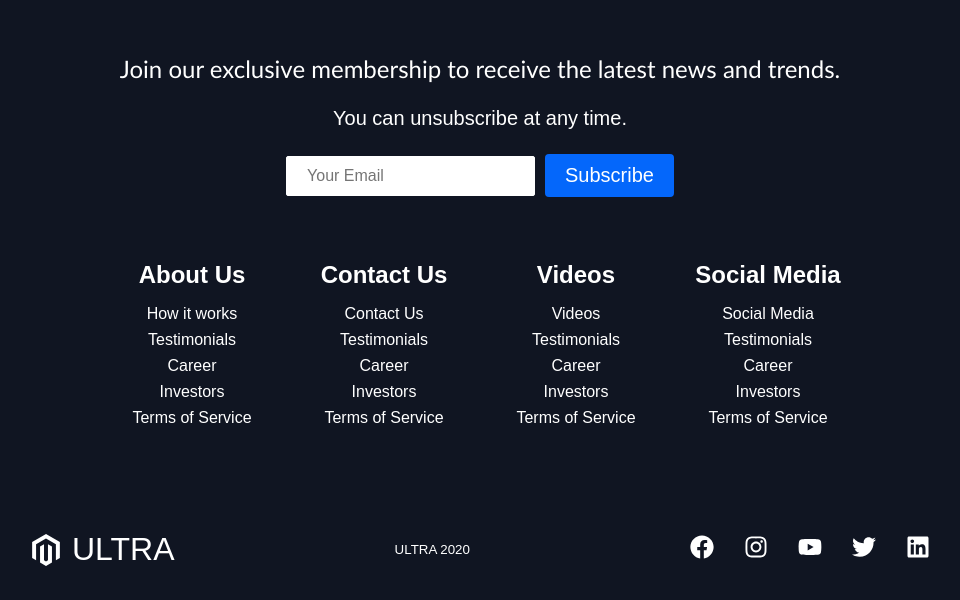
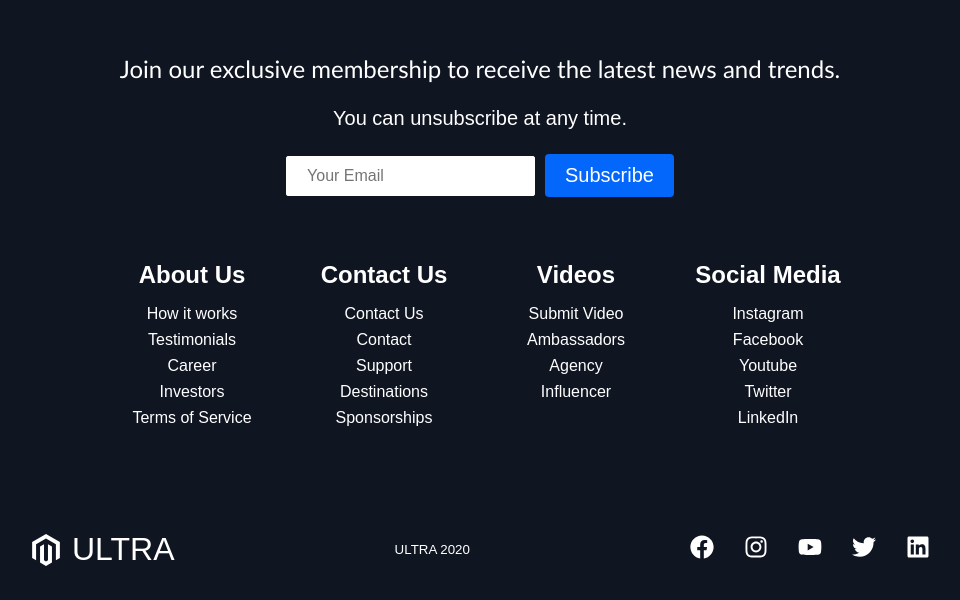
Before and after one commit to caren1/ultra-landing-page, a React (Create React App) app: page / in a window 1280 px wide. Shown: the part 3179-3779 px from the top of the page, without its empty margins (160-1120 px from the left). Built offline with nearby package versions, Linux system fonts and the light colour scheme.

Commit message:
Footer fixes and Pricing component

```diff
--- a/src/components/Footer/Footer.js
+++ b/src/components/Footer/Footer.js
@@ -36,10 +36,10 @@ const Footer = () => {
                             Contact Us
                         </FooterLinkTitle>
                         <FooterLink to="/sign-up">Contact Us</FooterLink>
-                        <FooterLink to="/">Testimonials</FooterLink>
-                        <FooterLink to="/">Career</FooterLink>
-                        <FooterLink to="/">Investors</FooterLink>
-                        <FooterLink to="/">Terms of Service</FooterLink>
+                        <FooterLink to="/">Contact</FooterLink>
+                        <FooterLink to="/">Support</FooterLink>
+                        <FooterLink to="/">Destinations</FooterLink>
+                        <FooterLink to="/">Sponsorships</FooterLink>
                     </FooterLinksItems>
                     </FooterLinksWrapper>
                     <FooterLinksWrapper>
@@ -47,22 +47,21 @@ const Footer = () => {
                         <FooterLinkTitle>
                             Videos
                         </FooterLinkTitle>
-                        <FooterLink to="/sign-up">Videos</FooterLink>
-                        <FooterLink to="/">Testimonials</FooterLink>
-                        <FooterLink to="/">Career</FooterLink>
-                        <FooterLink to="/">Investors</FooterLink>
-                        <FooterLink to="/">Terms of Service</FooterLink>
+                        <FooterLink to="/sign-up">Submit Video</FooterLink>
+                        <FooterLink to="/">Ambassadors</FooterLink>
+                        <FooterLink to="/">Agency</FooterLink>
+                        <FooterLink to="/">Influencer</FooterLink>
                     </FooterLinksItems>
 
                     <FooterLinksItems>
                         <FooterLinkTitle>
                             Social Media
                         </FooterLinkTitle>
-                        <FooterLink to="/sign-up">Social Media</FooterLink>
-                        <FooterLink to="/">Testimonials</FooterLink>
-                        <FooterLink to="/">Career</FooterLink>
-                        <FooterLink to="/">Investors</FooterLink>
-                        <FooterLink to="/">Terms of Service</FooterLink>
+                        <FooterLink to="/sign-up">Instagram</FooterLink>
+                        <FooterLink to="/">Facebook</FooterLink>
+                        <FooterLink to="/">Youtube</FooterLink>
+                        <FooterLink to="/">Twitter</FooterLink>
+                        <FooterLink to="/">LinkedIn</FooterLink>
                     </FooterLinksItems>
                 </FooterLinksWrapper>
             </FooterLinksContainer>
```
Also changed, not shown: src/components/Pricing/Pricing.js (added, +11 -0 lines), src/components/Pricing/Pricing.elements.js (added).
